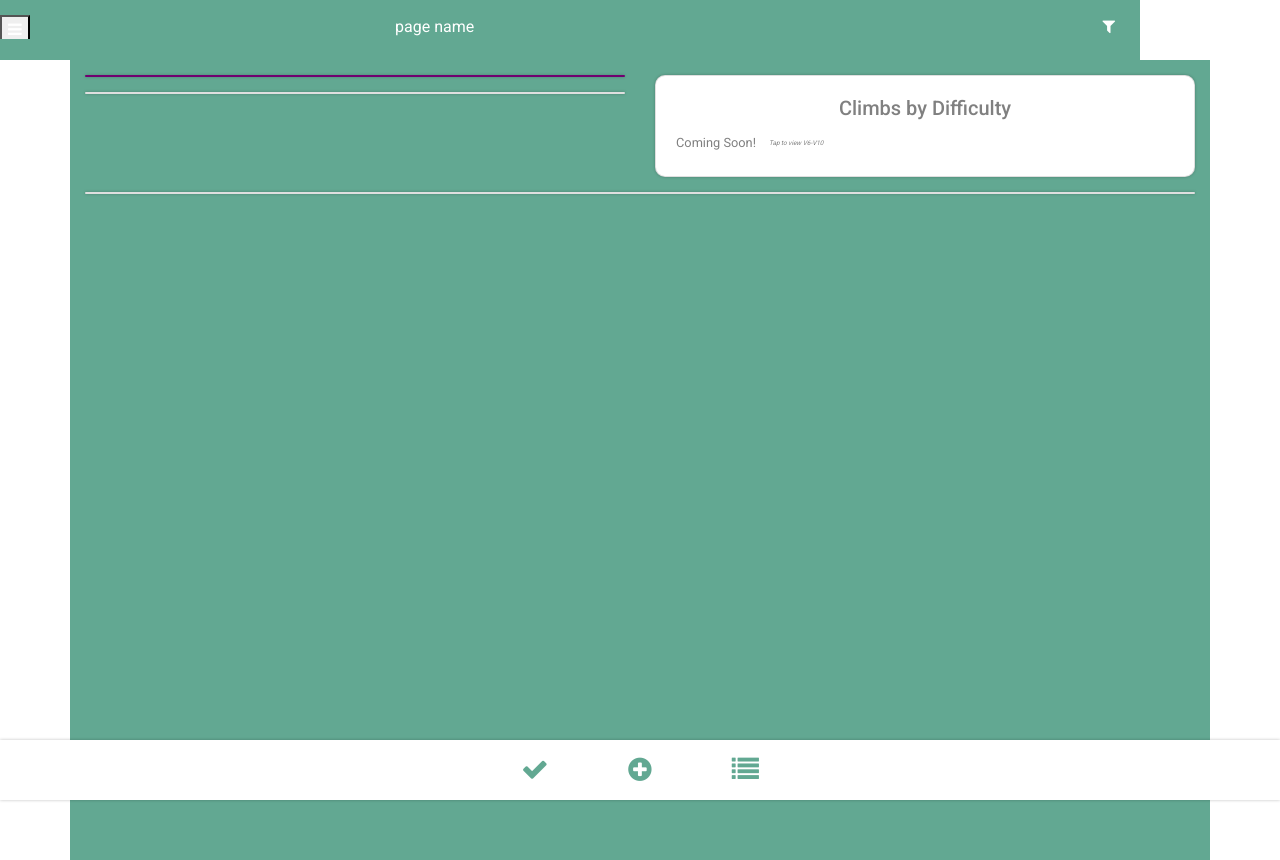
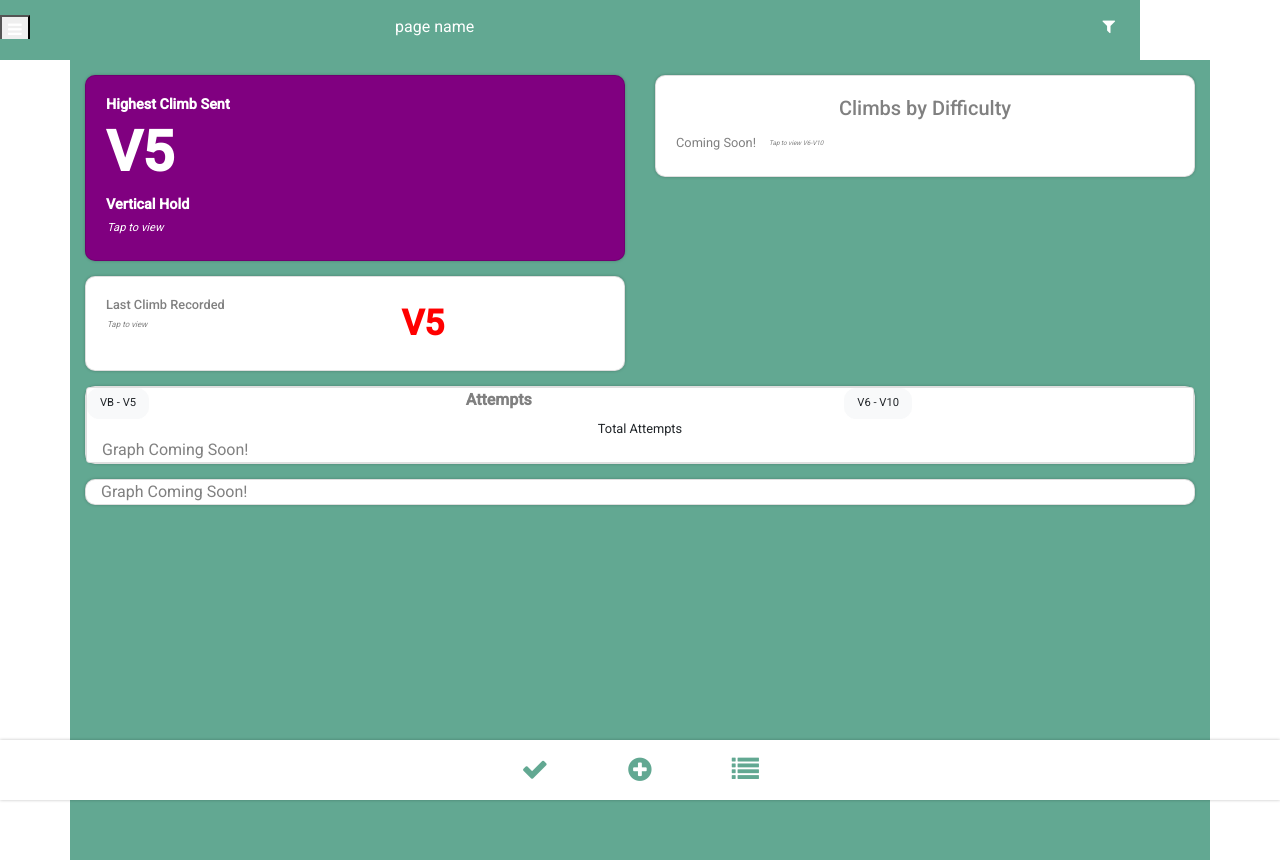
Before and after one commit to maplantz89/Send-It-Ang, an Angular app: page /dashboard in a window 1280 px wide. Built offline with nearby package versions, Linux system fonts and the light colour scheme.

Commit message:
updated data

```diff
--- a/src/app/dashboard/climb-by-attempt/climb-by-attempt.component.ts
+++ b/src/app/dashboard/climb-by-attempt/climb-by-attempt.component.ts
@@ -9,7 +9,20 @@ import { DataObservablesService } from '../../services/observables/data-observab
   styleUrls: ['./climb-by-attempt.component.scss']
 })
 export class ClimbByAttemptComponent implements OnInit {
-  totalAttempts: {} = null;
+  totalAttempts: {} =
+  {
+    0: 2,
+    1: 1,
+    2: 0,
+    3: 3,
+    4: 1,
+    5: 1,
+    6: 0,
+    7: 0,
+    8: 0,
+    9: 0,
+    10: 0
+  };
 
   constructor(private dataService: DataService,
     private dataObservableService: DataObservablesService) { }
--- a/src/app/dashboard/dashboard.component.html
+++ b/src/app/dashboard/dashboard.component.html
@@ -21,4 +21,11 @@
       </div>
     </div>
   </div>
+  <div class="row">
+      <div class="col">
+        <div class="card dash-card">
+          <app-graph></app-graph>
+        </div>
+      </div>
+    </div>
 </div>
--- a/src/app/dashboard/graph/graph.component.html
+++ b/src/app/dashboard/graph/graph.component.html
@@ -1,5 +1,5 @@
 <div class="col">
   <span class="by-attempt-graph text-center">
-    Coming Soon!
+    Graph Coming Soon!
   </span>
 </div>
--- a/src/app/dashboard/highest-sent/highest-sent.component.ts
+++ b/src/app/dashboard/highest-sent/highest-sent.component.ts
@@ -9,7 +9,16 @@ import { DataObservablesService } from '../../services/observables/data-observab
   styleUrls: ['./highest-sent.component.scss']
 })
 export class HighestSentComponent implements OnInit {
-  highestDifficulty: {} = null;
+  highestDifficulty: {} =
+    {
+      id: 7,
+      user_id: 1,
+      attempts: 6,
+      location: 'Vertical Hold',
+      video: 'figure out',
+      favorite: true,
+      difficulty: 5
+    };
 
   constructor(private dataService: DataService,
     private dataObservableService: DataObservablesService) { }
--- a/src/app/dashboard/last-climb/last-climb.component.ts
+++ b/src/app/dashboard/last-climb/last-climb.component.ts
@@ -8,7 +8,16 @@ import { DataObservablesService } from 'src/app/services/observables/data-observ
   styleUrls: ['./last-climb.component.scss']
 })
 export class LastClimbComponent implements OnInit {
-  lastClimb: {} = null;
+  lastClimb: {} =
+    {
+      id: 7,
+      user_id: 1,
+      attempts: 6,
+      location: 'Vertical Hold',
+      video: 'figure out',
+      favorite: true,
+      difficulty: 5
+    };
 
   constructor(private dataService: DataService,
     private dataObservableService: DataObservablesService) { }
--- a/src/app/login/login.component.ts
+++ b/src/app/login/login.component.ts
@@ -1,4 +1,4 @@
-import { Component, OnInit } from '@angular/core';
+import { Component, OnInit, Input } from '@angular/core';
 import { UserService } from '../services/user.service';
 
 @Component({
@@ -14,4 +14,11 @@ export class LoginComponent implements OnInit {
     // this.userService.loginUser({username: 'Momothecat', password: 'Password098'})
   }
 
+  onLogin(input){
+    if(input.username === 'test' && input.password === 'password'){
+      //push to dashboard route
+    }
+  }
+
+
 }
```
